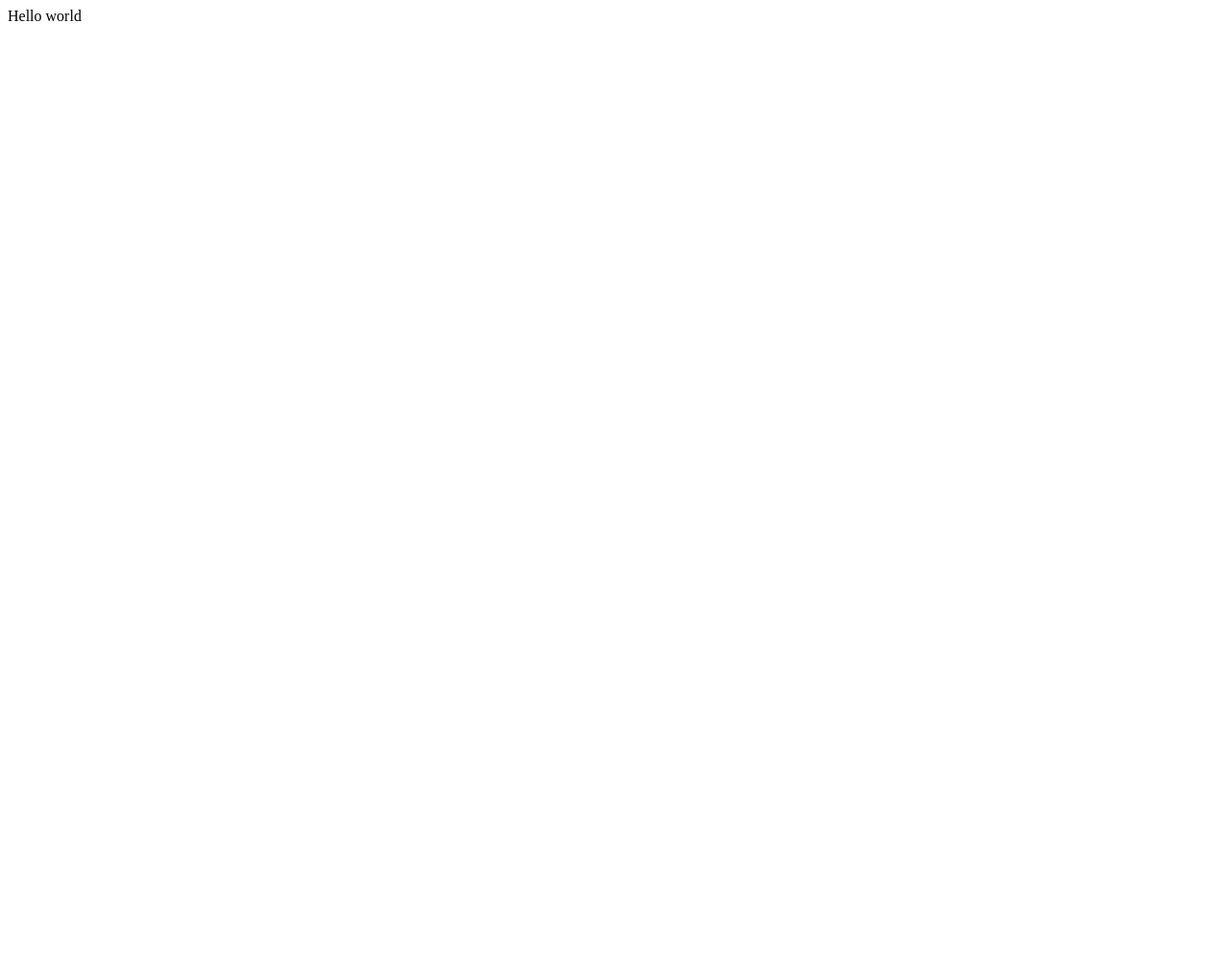
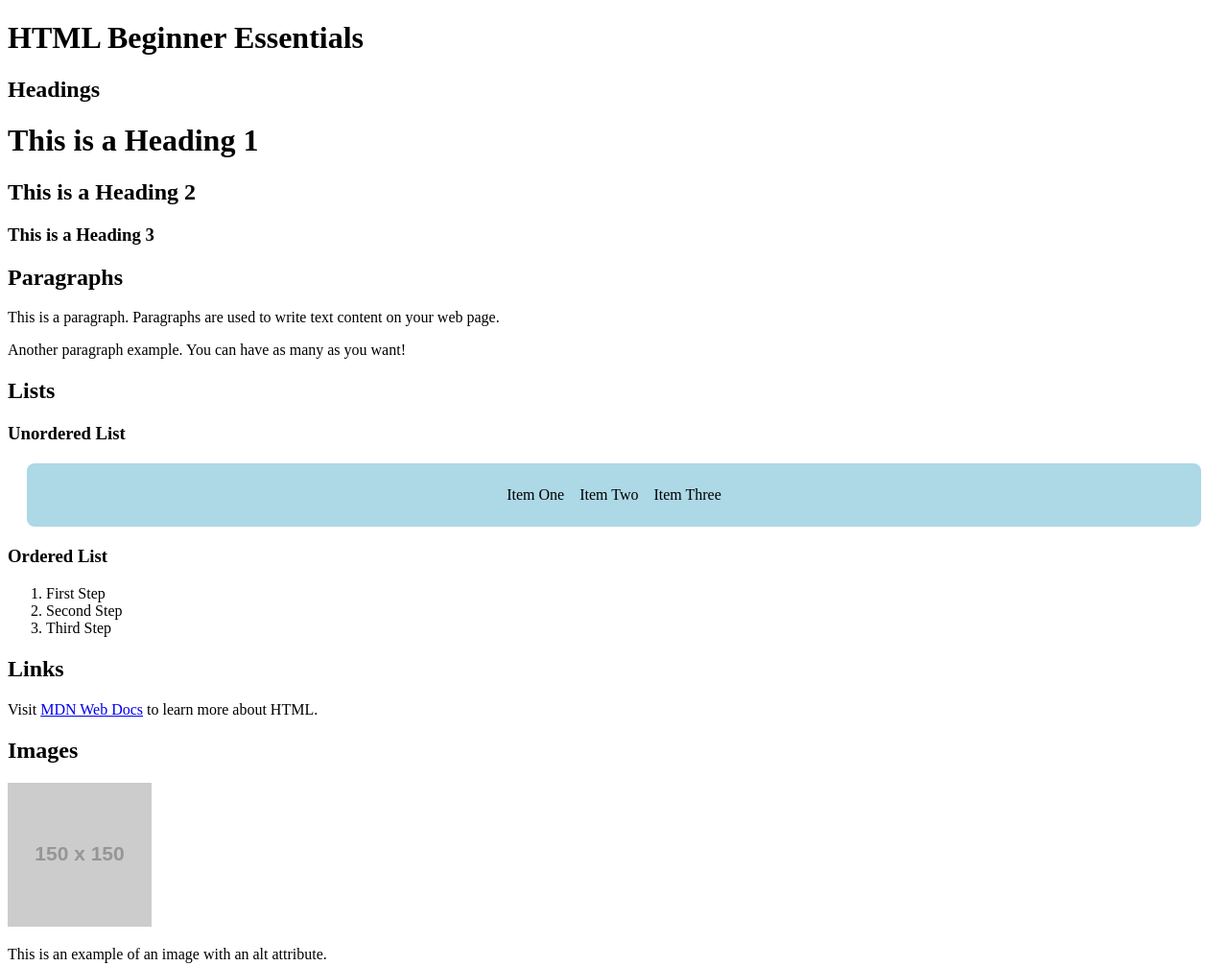
Before and after one commit to IGIRANEZAJosue/ntare-lousenlund-coding-day, a plain HTML site: page index.html in a window 1280 px wide. Shown: the whole page at 96% size. Before the commit the page ends 800 px from the top, so only its background shows below. Drawn offline with Linux system fonts and the light colour scheme; placeholder pictures from the web are drawn by us.

Commit message:
chaange the html with copilot

```diff
--- a/index.html
+++ b/index.html
@@ -1,15 +1,49 @@
 <!DOCTYPE html>
-<html>
+<html lang="en">
 
 <head>
-  <meta charset="utf-8">
-  <meta name="viewport" content="width=device-width">
-  <title>replit</title>
-  <link href="style.css" rel="stylesheet" type="text/css" />
+    <meta charset="UTF-8">
+    <title>HTML Beginner Essentials</title>
+    <link rel="stylesheet" href="./style.css">
 </head>
 
 <body>
-  Hello world
+    <h1>HTML Beginner Essentials</h1>
+
+    <!-- Headings -->
+    <h2>Headings</h2>
+    <h1>This is a Heading 1</h1>
+    <h2>This is a Heading 2</h2>
+    <h3>This is a Heading 3</h3>
+
+    <!-- Paragraphs -->
+    <h2>Paragraphs</h2>
+    <p>This is a paragraph. Paragraphs are used to write text content on your web page.</p>
+    <p>Another paragraph example. You can have as many as you want!</p>
+
+    <!-- Lists -->
+    <h2>Lists</h2>
+    <h3>Unordered List</h3>
+    <ul>
+        <li>Item One</li>
+        <li>Item Two</li>
+        <li>Item Three</li>
+    </ul>
+    <h3>Ordered List</h3>
+    <ol>
+        <li>First Step</li>
+        <li>Second Step</li>
+        <li>Third Step</li>
+    </ol>
+
+    <!-- Links -->
+    <h2>Links</h2>
+    <p>Visit <a href="https://developer.mozilla.org/en-US/docs/Web/HTML">MDN Web Docs</a> to learn more about HTML.</p>
+
+    <!-- Images -->
+    <h2>Images</h2>
+    <img src="https://via.placeholder.com/150" alt="Placeholder Image">
+    <p>This is an example of an image with an alt attribute.</p>
 </body>
 
 </html>
--- a/style.css
+++ b/style.css
@@ -1,3 +1,13 @@
-body {
-  color: red:
+ul {
+  padding: 24px;
+  margin: 20px;
+  display: flex;
+  justify-content: center;
+  gap: 16px;
+  background: lightblue;
+  border-radius: 8px;
 }
+
+ul li {
+  list-style: none;
+}
```
